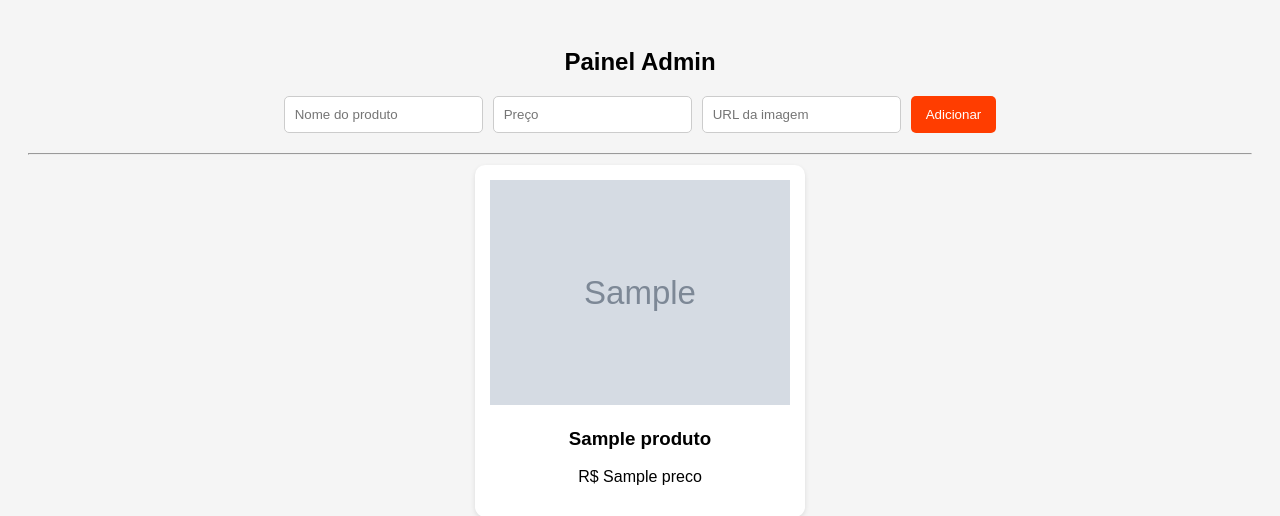
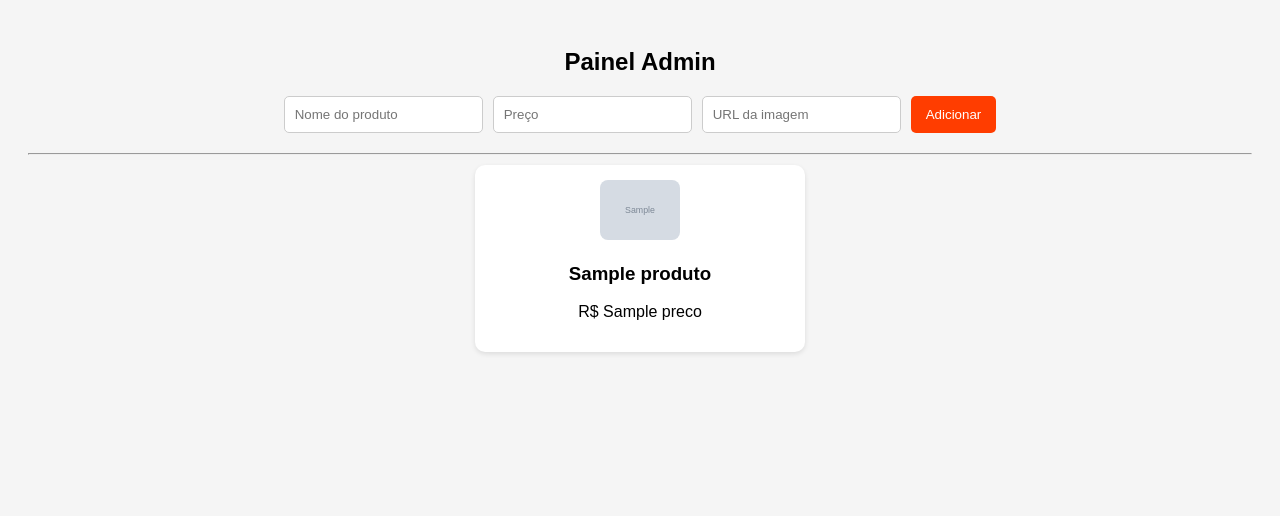
Before and after one commit to Cleodenia13/cardapio, a Python web app: template templates/admin.html in a window 1280 px wide. Shown: the top 516 px of the page. Run offline with Jinja, Linux system fonts and the light colour scheme; the template is opened without the code that fills it: most values are stand-ins (such as "Sample title", 1, 10 or a date in 2020); grey boxes marked "Sample" are stand-in pictures.

```diff
--- a/templates/admin.html
+++ b/templates/admin.html
@@ -19,7 +19,7 @@
 
 {% for p in produtos %}
     <div class="produto">
-        <img src="{{ p.imagem }}" width="100%">
+    <img src="{{ p.imagem }}" width="80" style="border-radius:8px;">
         <h3>{{ p.nome }}</h3>
         <p>R$ {{ p.preco }}</p>
     </div>
```
